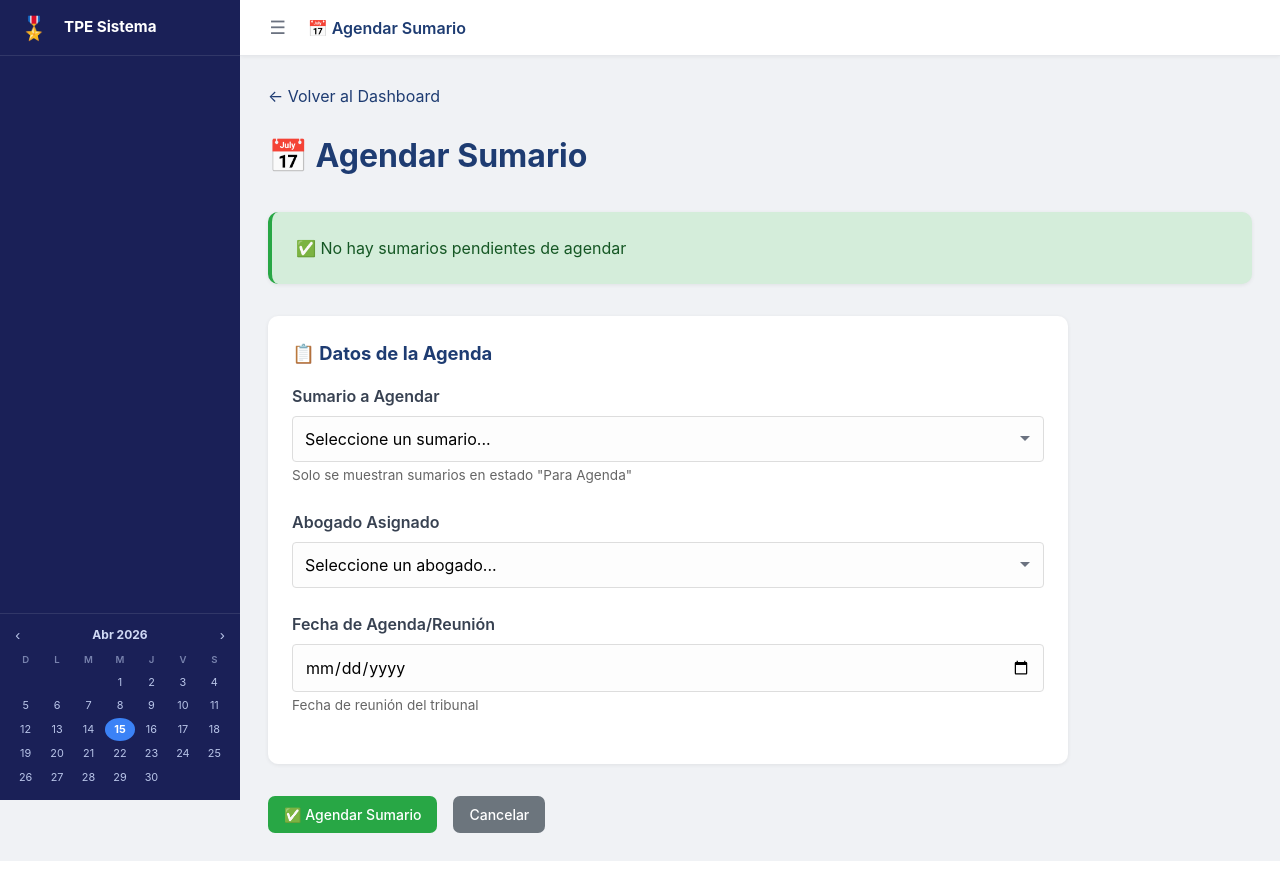
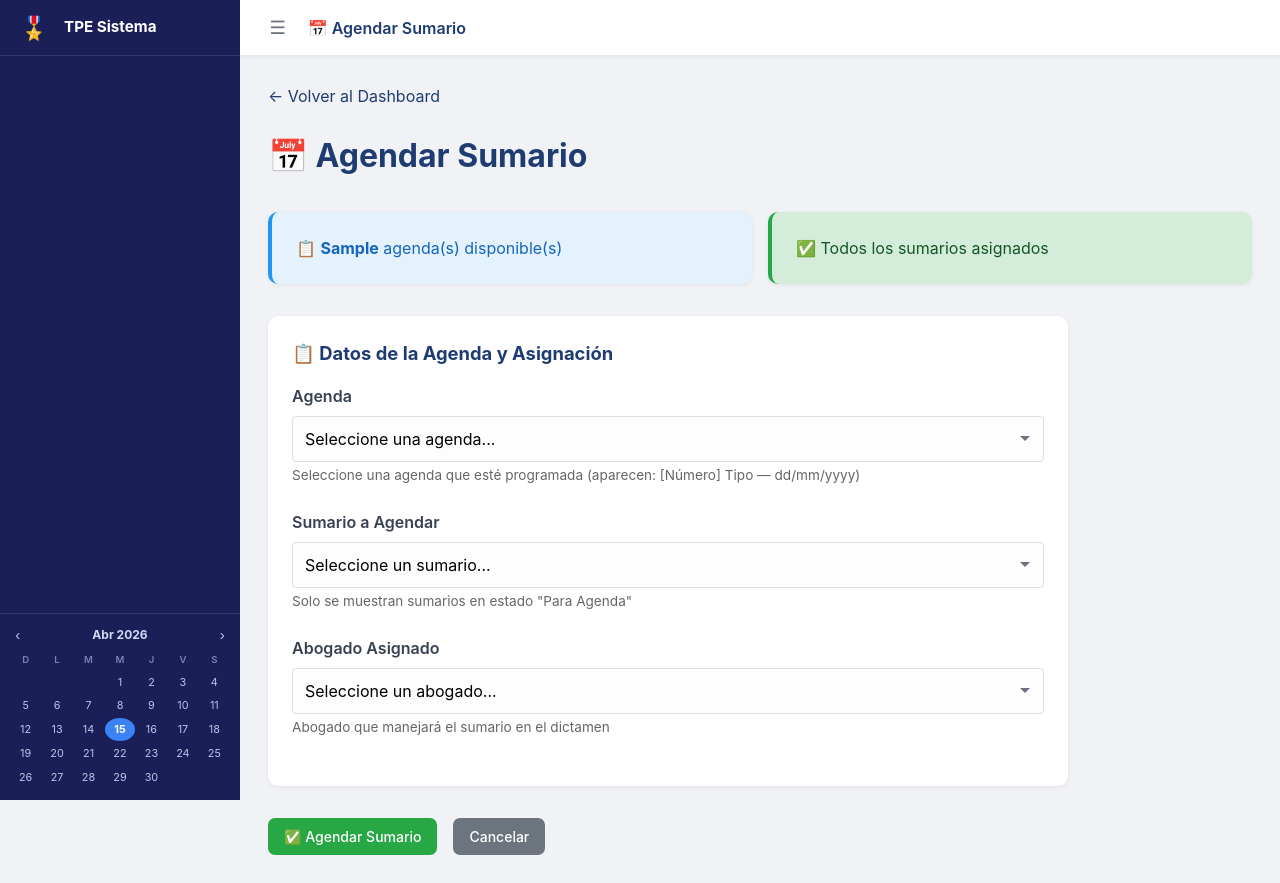
Before and after one commit to taicon-code/tpe_prueba, a Django app: template tpe_app/templates/tpe_app/agendar_sumario.html in a window 1280 px wide. Before the commit the page ends 861 px from the top, so only its background shows below. Run offline with Django 5.2, Linux system fonts and the light colour scheme; tables that the repository leaves empty hold one stand-in row (values such as "Sample post"); the template is opened without the code that fills it: values that come from a table or form of the project are taken from there, most other values are stand-ins (such as "Sample title", 1, 10 or a date in 2020); parts of the project's set-up code (start-up, migrations or seed data) failed here and were passed over.

Commit message:
feat: Gestión completa de agendas - Admin1 crea agendas, asigna sumarios, registra resultados
- Agregar campo AG_ESTADO a modelo AGENDA (PROGRAMADA/REALIZADA/SUSPENDIDA/REPROGRAMADA)
- Crear formularios AgendaForm y AgendaResultadoForm para crear/editar agendas
- Modificar AgendarSumarioForm: Admin1 selecciona una agenda PROGRAMADA existente (en lugar de fecha suelta)
- Dropdown de agendas muestra: [AG_NUM] Tipo — dd/mm/yyyy (ej: [AG-001/26] Sesión Ordinaria — 15/04/2026)
- Crear vista crear_agenda() - Admin1 crea nueva agenda con número, tipo y fecha programada
- Crear vista lista_agendas() - Muestra todas las agendas con su estado (programada/realizada/suspendida/reprogramada)
- Crear vista editar_agenda_resultado() - Admin1 registra resultado: realizada (con fecha real) o suspendida
- Actualizar template agendar_sumario.html para mostrar AG_NUM, tipo y fecha de la agenda seleccionada
- Agregar URLs: /administrativo/agendas/crear/, /administrativo/agendas/, /administrativo/agendas/<id>/resultado/
- Migración: agregar campo AG_ESTADO a tabla agenda

Co-Authored-By: Claude Haiku 4.5 <noreply@anthropic.com>

```diff
--- a/tpe_app/forms.py
+++ b/tpe_app/forms.py
@@ -1,7 +1,7 @@
 # tpe_app/forms.py
 from django import forms
 from django.forms import inlineformset_factory
-from .models import SIM, PM, PM_SIM, ABOG, RES, RR, CustodiaSIM
+from .models import SIM, PM, PM_SIM, ABOG, RES, RR, CustodiaSIM, AGENDA
 from .widgets import ResumenConOpcionesWidget
 from .resumen_choices import RESUMEN_CHOICES
 
@@ -204,7 +204,15 @@ PMSIMFormSet = inlineformset_factory(
 
 
 class AgendarSumarioForm(forms.Form):
-    """Formulario para agendar un sumario (asignar abogado)"""
+    """Formulario para agendar un sumario a una agenda existente"""
+
+    # ✅ NUEVO v3.2: Seleccionar agenda existente (en lugar de fecha suelta)
+    agenda = forms.ModelChoiceField(
+        queryset=AGENDA.objects.filter(AG_ESTADO='PROGRAMADA').order_by('AG_FECPROG'),
+        label='Agenda',
+        widget=forms.Select(attrs={'class': 'form-control'}),
+        empty_label='Seleccione una agenda...'
+    )
 
     sumario = forms.ModelChoiceField(
         queryset=SIM.objects.filter(SIM_ESTADO='PARA_AGENDA', abogados__isnull=True),
@@ -220,19 +228,78 @@ class AgendarSumarioForm(forms.Form):
         empty_label='Seleccione un abogado...'
     )
 
-    fecha_agenda = forms.DateField(
-        label='Fecha de Agenda/Reunión',
-        widget=forms.DateInput(attrs={
-            'class': 'form-control',
-            'type': 'date'
-        })
+    def __init__(self, *args, **kwargs):
+        super().__init__(*args, **kwargs)
+        # Personalizar displays
+        self.fields['sumario'].label_from_instance = lambda obj: f"{obj.SIM_COD} - {obj.SIM_RESUM[:50]}"
+        self.fields['abogado'].label_from_instance = lambda obj: f"{obj.AB_GRADO} {obj.AB_NOMBRE} {obj.AB_PATERNO}"
+        # ✅ NUEVO v3.2: Mostrar número, tipo y fecha en el dropdown de agendas
+        self.fields['agenda'].label_from_instance = lambda obj: f"[{obj.AG_NUM}] {obj.get_AG_TIPO_display()} — {obj.AG_FECPROG.strftime('%d/%m/%Y') if obj.AG_FECPROG else '—'}"
+
+
+# ✅ NUEVO v3.2: Formularios para gestionar agendas
+class AgendaForm(forms.ModelForm):
+    """Crear o editar una agenda"""
+
+    class Meta:
+        model = AGENDA
+        fields = ['AG_NUM', 'AG_TIPO', 'AG_FECPROG']
+        widgets = {
+            'AG_NUM': forms.TextInput(attrs={
+                'class': 'form-control',
+                'placeholder': 'Ej: AG-001/26',
+                'help_text': 'Número único de la agenda'
+            }),
+            'AG_TIPO': forms.Select(attrs={'class': 'form-control'}),
+            'AG_FECPROG': forms.DateInput(attrs={
+                'class': 'form-control',
+                'type': 'date'
+            }),
+        }
+        labels = {
+            'AG_NUM': 'Número de Agenda',
+            'AG_TIPO': 'Tipo de Agenda',
+            'AG_FECPROG': 'Fecha Programada',
+        }
+
+
+class AgendaResultadoForm(forms.ModelForm):
+    """Registrar resultado de una agenda (realizada/suspendida/reprogramada)"""
+
+    # Opciones limitadas: no se puede volver a PROGRAMADA
+    AG_ESTADO = forms.ChoiceField(
+        choices=[
+            ('REALIZADA', 'Realizada (sesión se realizó)'),
+            ('SUSPENDIDA', 'Suspendida (sin nueva fecha aún)'),
+            ('REPROGRAMADA', 'Reprogramada (nueva fecha)'),
+        ],
+        widget=forms.RadioSelect(attrs={'class': 'form-check-input'}),
+        label='¿Qué pasó con esta agenda?'
     )
 
-    def __init__(self, *args, **kwargs):
-        super().__init__(*args, **kwargs)
-        # Personalizar el label del queryset de sumarios
-        self.fields['sumario'].label_from_instance = lambda obj: f"{obj.SIM_COD} - {obj.SIM_RESUM[:50]}"
-        self.fields['abogado'].label_from_instance = lambda obj: f"{obj.AB_GRADO} {obj.AB_NOMBRE} {obj.AB_PATERNO}"
+    class Meta:
+        model = AGENDA
+        fields = ['AG_ESTADO', 'AG_FECREAL']
+        widgets = {
+            'AG_FECREAL': forms.DateInput(attrs={
+                'class': 'form-control',
+                'type': 'date'
+            }),
+        }
+        labels = {
+            'AG_FECREAL': 'Fecha Realizada (si aplica)',
+        }
+
+    def clean(self):
+        cleaned_data = super().clean()
+        estado = cleaned_data.get('AG_ESTADO')
+        fecreal = cleaned_data.get('AG_FECREAL')
+
+        # Si es REALIZADA, AG_FECREAL es obligatoria
+        if estado == 'REALIZADA' and not fecreal:
+            raise forms.ValidationError('La fecha realizada es obligatoria si la sesión fue realizada.')
+
+        return cleaned_data
 
 class RegistrarRRForm(forms.ModelForm):
     """Formulario para registrar un nuevo Recurso de Reconsideración"""
--- a/tpe_app/models.py
+++ b/tpe_app/models.py
@@ -449,6 +449,14 @@ class AGENDA(models.Model):
         ('EXTRAORDINARIA',   'Sesión Extraordinaria'),
     ]
 
+    # ✅ NUEVO v3.2: Estados de la agenda
+    ESTADO_CHOICES = [
+        ('PROGRAMADA',    'Programada'),
+        ('REALIZADA',     'Realizada'),
+        ('SUSPENDIDA',    'Suspendida'),
+        ('REPROGRAMADA',  'Reprogramada'),
+    ]
+
     AG_NUM = models.CharField(
         max_length=50,
         unique=True,
@@ -474,6 +482,15 @@ class AGENDA(models.Model):
         blank=True,
         db_column='AG_TIPO',
         verbose_name='Tipo de Agenda'
+    )
+
+    # ✅ NUEVO v3.2: Estado de la agenda (programada, realizada, suspendida, reprogramada)
+    AG_ESTADO = models.CharField(
+        max_length=20,
+        choices=ESTADO_CHOICES,
+        default='PROGRAMADA',
+        db_column='AG_ESTADO',
+        verbose_name='Estado de la Agenda'
     )
 
     class Meta:
--- a/tpe_app/templates/tpe_app/agendar_sumario.html
+++ b/tpe_app/templates/tpe_app/agendar_sumario.html
@@ -12,25 +12,49 @@
 
 <h1 style="margin-bottom: 2rem; color: #1e3c72;">📅 Agendar Sumario</h1>
 
+{# ✅ NUEVO v3.2: Mostrar estado de agendas y sumarios #}
+<div style="display: grid; grid-template-columns: 1fr 1fr; gap: 1rem; margin-bottom: 2rem;">
+    <div class="card" style="background: #e3f2fd; border-left: 4px solid #2196f3; margin: 0;">
+        <p style="margin: 0; color: #1565c0;">
+            📋 <strong>{{ agendas_programadas }}</strong> agenda(s) disponible(s)
+        </p>
+    </div>
     {% if sumarios_pendientes > 0 %}
-<div class="card" style="background: #fff3cd; border-left: 4px solid #ffc107; margin-bottom: 2rem;">
+    <div class="card" style="background: #fff3cd; border-left: 4px solid #ffc107; margin: 0;">
         <p style="margin: 0; color: #856404;">
-        ⚠️ Hay <strong>{{ sumarios_pendientes }}</strong> sumario(s) pendiente(s) de asignar abogado
+            ⚠️ <strong>{{ sumarios_pendientes }}</strong> sumario(s) pendiente(s)
         </p>
     </div>
     {% else %}
-<div class="card" style="background: #d4edda; border-left: 4px solid #28a745; margin-bottom: 2rem;">
+    <div class="card" style="background: #d4edda; border-left: 4px solid #28a745; margin: 0;">
         <p style="margin: 0; color: #155724;">
-        ✅ No hay sumarios pendientes de agendar
+            ✅ Todos los sumarios asignados
         </p>
     </div>
     {% endif %}
+</div>
 
 <form method="post" style="max-width: 800px;">
     {% csrf_token %}
 
     <div class="card">
-        <h2>📋 Datos de la Agenda</h2>
+        <h2>📋 Datos de la Agenda y Asignación</h2>
+
+        {# ✅ NUEVO v3.2: Seleccionar agenda existente #}
+        <div style="margin-bottom: 1.5rem;">
+            <label style="display: block; margin-bottom: 0.5rem; font-weight: 600;">
+                {{ form.agenda.label }}
+            </label>
+            {{ form.agenda }}
+            {% if form.agenda.errors %}
+                <div style="color: #dc3545; font-size: 0.85rem; margin-top: 0.25rem;">
+                    {{ form.agenda.errors.0 }}
+                </div>
+            {% endif %}
+            <small style="color: #666; font-size: 0.85rem;">
+                Seleccione una agenda que esté programada (aparecen: [Número] Tipo — dd/mm/yyyy)
+            </small>
+        </div>
 
         <div style="margin-bottom: 1.5rem;">
             <label style="display: block; margin-bottom: 0.5rem; font-weight: 600;">
@@ -57,20 +81,8 @@
                     {{ form.abogado.errors.0 }}
                 </div>
             {% endif %}
-        </div>
-
-        <div style="margin-bottom: 1.5rem;">
-            <label style="display: block; margin-bottom: 0.5rem; font-weight: 600;">
-                {{ form.fecha_agenda.label }}
-            </label>
-            {{ form.fecha_agenda }}
-            {% if form.fecha_agenda.errors %}
-                <div style="color: #dc3545; font-size: 0.85rem; margin-top: 0.25rem;">
-                    {{ form.fecha_agenda.errors.0 }}
-                </div>
-            {% endif %}
             <small style="color: #666; font-size: 0.85rem;">
-                Fecha de reunión del tribunal
+                Abogado que manejará el sumario en el dictamen
             </small>
         </div>
     </div>
--- a/tpe_app/urls.py
+++ b/tpe_app/urls.py
@@ -30,6 +30,11 @@ urlpatterns = [
     path('administrativo/rr/registrar/', views.registrar_rr, name='registrar_rr'),
     path('administrativo/rr/agendar/', views.agendar_rr, name='agendar_rr'),
 
+    # ✅ NUEVO v3.2: Gestión de Agendas (Admin1)
+    path('administrativo/agendas/crear/', views.crear_agenda, name='crear_agenda'),
+    path('administrativo/agendas/', views.lista_agendas, name='lista_agendas'),
+    path('administrativo/agendas/<int:ag_id>/resultado/', views.editar_agenda_resultado, name='agenda_resultado'),
+
     # ✅ NUEVO v3.1: Custodia de carpetas (Admin2)
     # path('administrativo/custodia/<int:sim_id>/entregar/', views.admin2_entregar_carpeta, name='entregar_carpeta'),
     # path('administrativo/custodia/<int:sim_id>/devolucion/', views.admin2_recibir_carpeta, name='devolucion_carpeta'),
```
Also changed, not shown: tpe_app/views/administrativo_views.py (+89 -7 lines), tpe_app/migrations/0008_agenda_ag_estado.py (added). Lines whose indentation alone changed are shown as unchanged.
